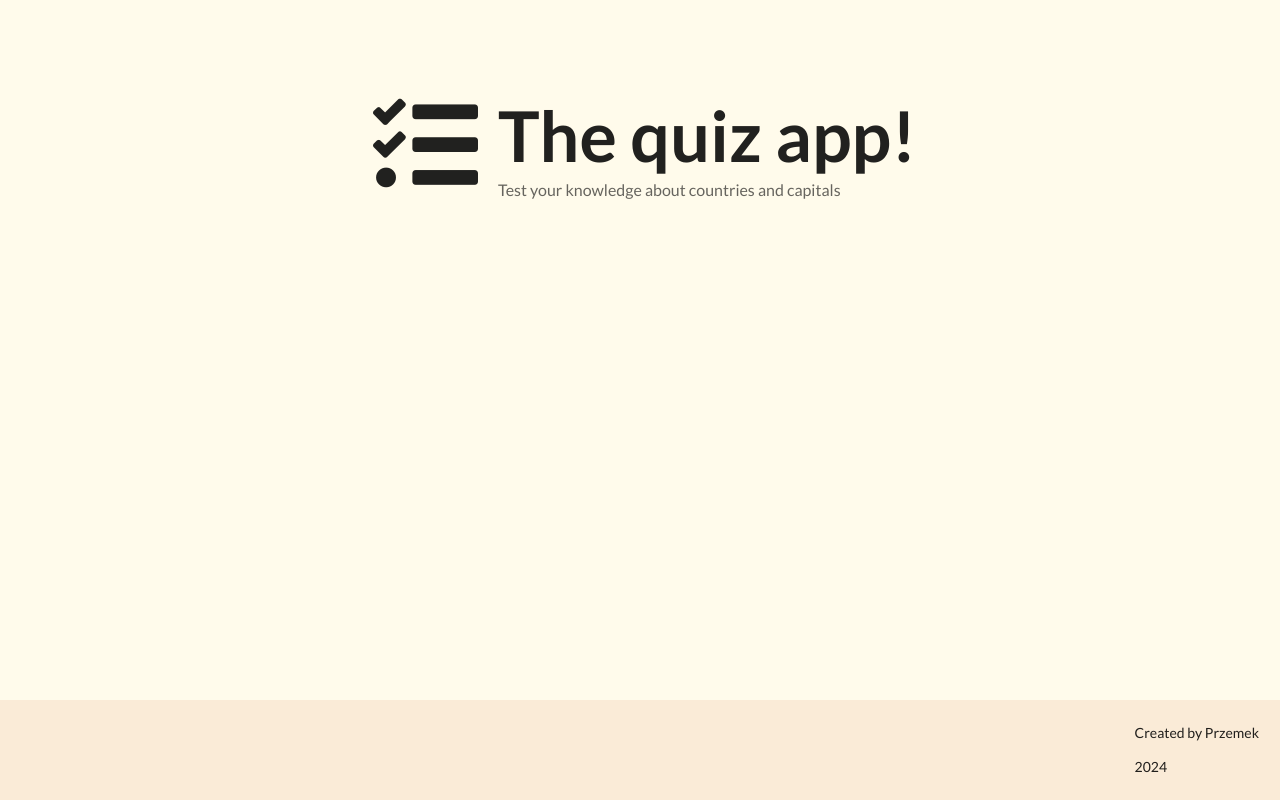
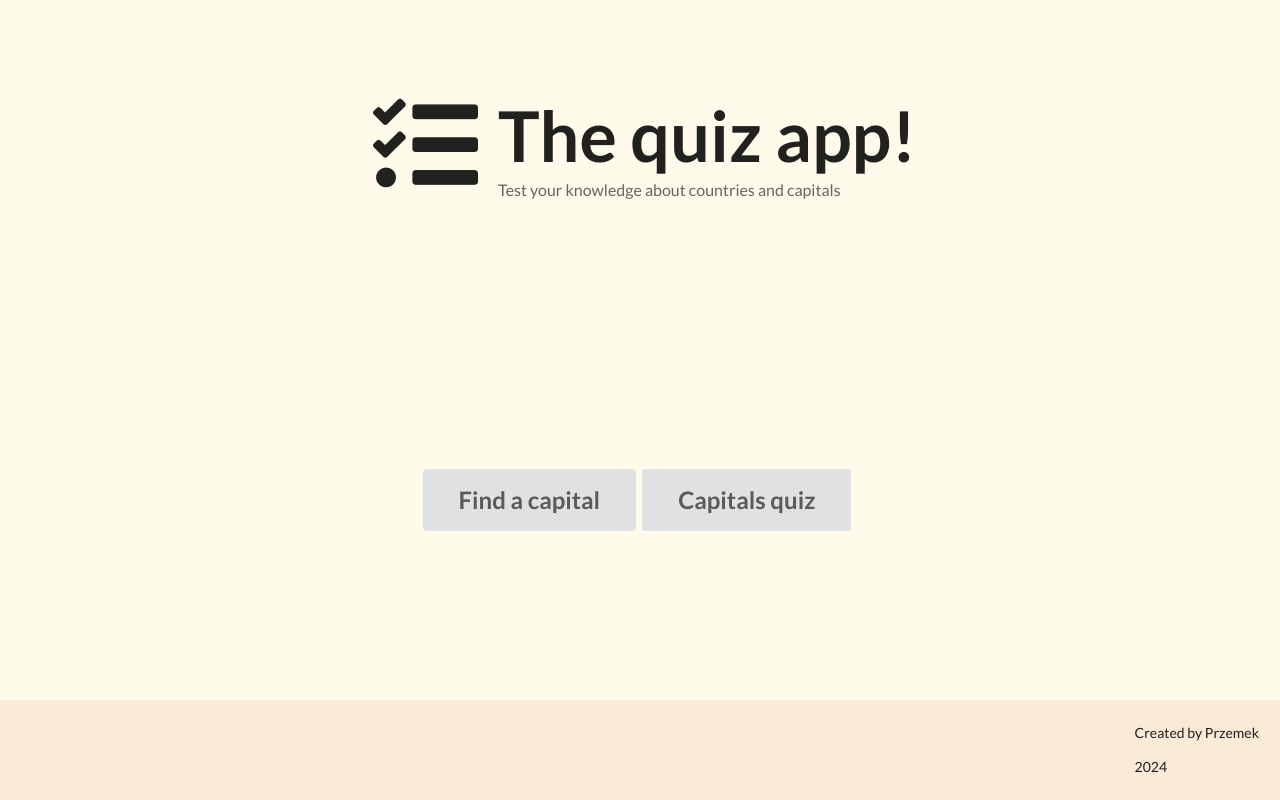
Before and after one commit to przemyslawren/quiz-app, a React (Create React App) app: page / in a window 1280 px wide. Built offline with nearby package versions, Linux system fonts and the light colour scheme.

Commit message:
add FindCapital and Quiz components

```diff
--- /dev/null
+++ b/src/components/buttons/MassiveButton.tsx
@@ -0,0 +1,16 @@
+import React from 'react';
+
+type Props = {
+  title: string;
+  onClick: () => void;
+};
+
+const MassiveButton: React.FC<Props> = ({ title, onClick }) => {
+  return (
+    <div className="massive ui button" onClick={onClick}>
+      {title}
+    </div>
+  );
+};
+
+export default MassiveButton;
--- a/src/components/main/Main.tsx
+++ b/src/components/main/Main.tsx
@@ -1,10 +1,36 @@
-import React from "react";
-import "./Main.scss"
+import React, { useState } from 'react';
+import './Main.scss';
+import MassiveButton from '../buttons/MassiveButton';
+import FindCapital from './findCapital/FindCapital';
+import Quiz from './quiz/Quiz';
+
+enum AppState {
+  LANDING_PAGE = 'LandingPage',
+  FIND_CAPITAL = 'FindCapital',
+  QUIZ = 'Quiz',
+}
 
 const Main = () => {
-    return (
-        <div className="main"></div>
-    )
-}
+  const [appState, setAppState] = useState<AppState>(AppState.LANDING_PAGE);
+
+  return (
+    <div className="main">
+      {appState === AppState.LANDING_PAGE && (
+        <>
+          <MassiveButton
+            title="Find a capital"
+            onClick={() => setAppState(AppState.FIND_CAPITAL)}
+          />
+          <MassiveButton
+            title="Capitals quiz"
+            onClick={() => setAppState(AppState.QUIZ)}
+          />
+        </>
+      )}
+      {appState === AppState.FIND_CAPITAL && <FindCapital />}
+      {appState === AppState.QUIZ && <Quiz />}
+    </div>
+  );
+};
 
 export default Main;
--- /dev/null
+++ b/src/components/main/findCapital/FindCapital.tsx
@@ -0,0 +1,7 @@
+import React from 'react';
+
+const FindCapital = () => {
+  return <div>findCapital</div>;
+};
+
+export default FindCapital;
--- /dev/null
+++ b/src/components/main/quiz/Quiz.tsx
@@ -0,0 +1,9 @@
+import React from 'react'
+
+const Quiz = () => {
+  return (
+    <div>Quiz</div>
+  )
+}
+
+export default Quiz
```
Also changed, not shown: src/components/inputs/StandardInput.tsx (added, +11 -0 lines).
